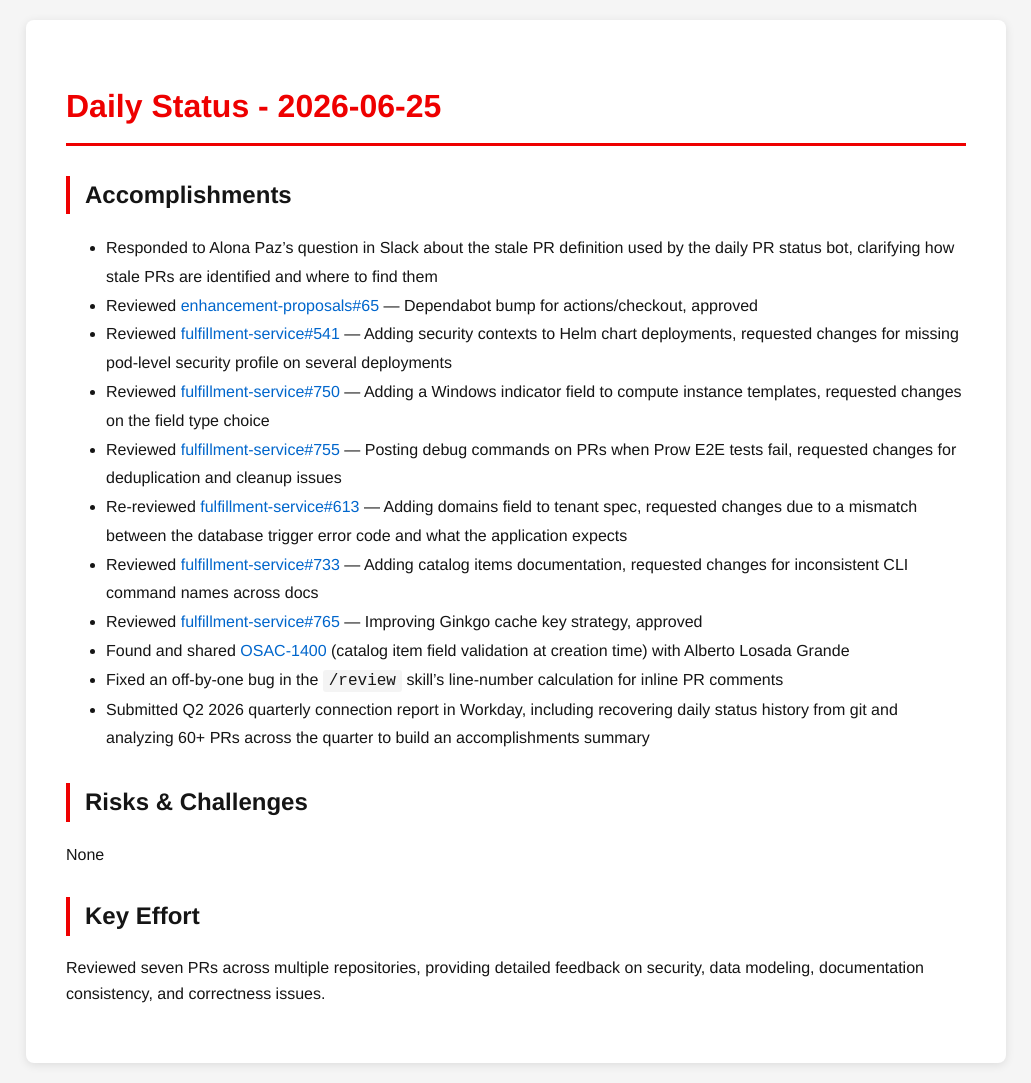
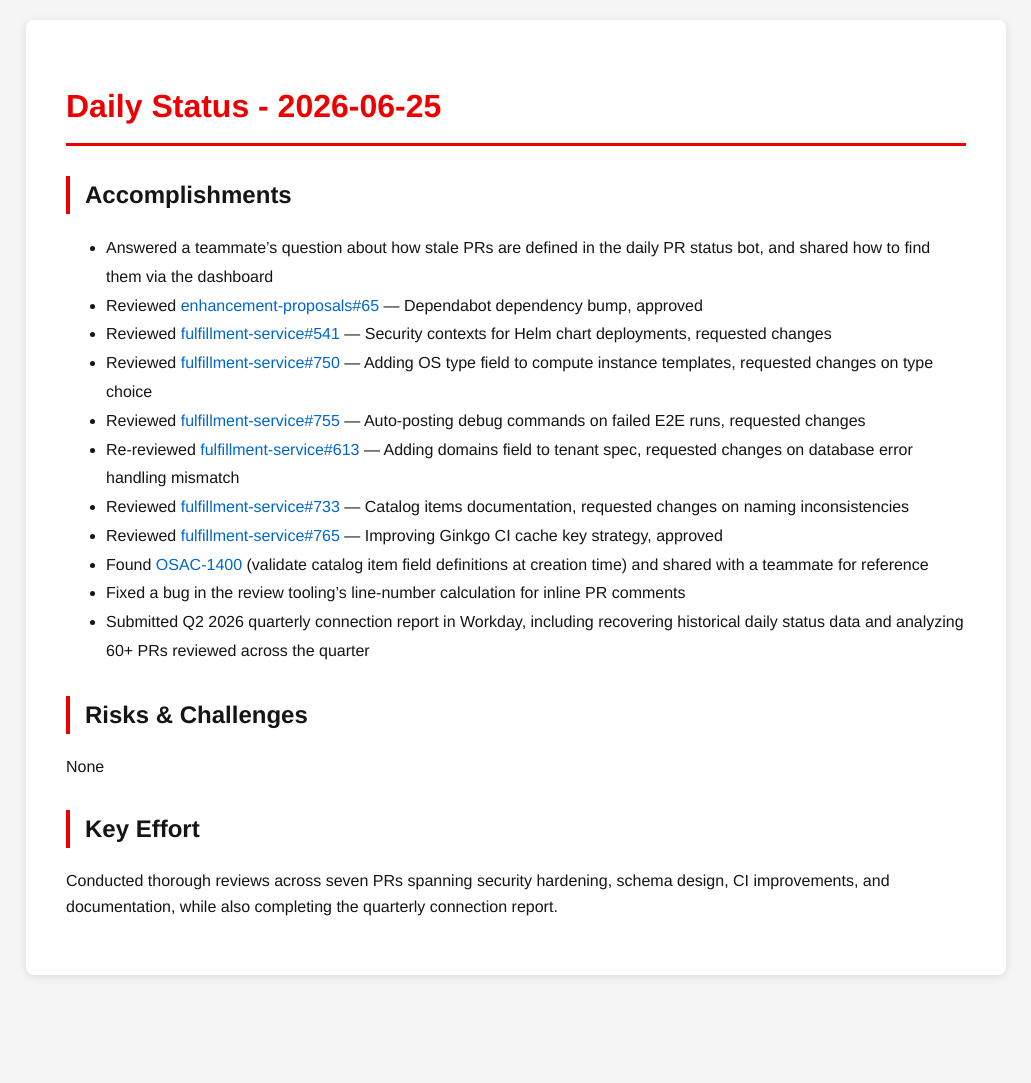
Before and after one commit to tzvatot/daily-status, a Jekyll site: the page built from 2026-06-25.md, in a window 1280 px wide. Shown: the whole page, without its empty margins (124-1155 px from the left). Built offline with Jekyll 4.4.1, drawn with Linux system fonts in a browser that asks for light colours; after the commit the page ends 995 px from its top, so only the background shows below that.

Commit message:
Daily status update - 2026-06-25

```diff
--- a/2026-06-25.md
+++ b/2026-06-25.md
@@ -7,20 +7,20 @@ date: 2026-06-25
 # Daily Status - 2026-06-25
 
 ## Accomplishments
-- Responded to Alona Paz's question in Slack about the stale PR definition used by the daily PR status bot, clarifying how stale PRs are identified and where to find them
-- Reviewed [enhancement-proposals#65](https://github.com/osac-project/enhancement-proposals/pull/65) — Dependabot bump for actions/checkout, approved
-- Reviewed [fulfillment-service#541](https://github.com/osac-project/fulfillment-service/pull/541) — Adding security contexts to Helm chart deployments, requested changes for missing pod-level security profile on several deployments
-- Reviewed [fulfillment-service#750](https://github.com/osac-project/fulfillment-service/pull/750) — Adding a Windows indicator field to compute instance templates, requested changes on the field type choice
-- Reviewed [fulfillment-service#755](https://github.com/osac-project/fulfillment-service/pull/755) — Posting debug commands on PRs when Prow E2E tests fail, requested changes for deduplication and cleanup issues
-- Re-reviewed [fulfillment-service#613](https://github.com/osac-project/fulfillment-service/pull/613) — Adding domains field to tenant spec, requested changes due to a mismatch between the database trigger error code and what the application expects
-- Reviewed [fulfillment-service#733](https://github.com/osac-project/fulfillment-service/pull/733) — Adding catalog items documentation, requested changes for inconsistent CLI command names across docs
-- Reviewed [fulfillment-service#765](https://github.com/osac-project/fulfillment-service/pull/765) — Improving Ginkgo cache key strategy, approved
-- Found and shared [OSAC-1400](https://redhat.atlassian.net/browse/OSAC-1400) (catalog item field validation at creation time) with Alberto Losada Grande
-- Fixed an off-by-one bug in the `/review` skill's line-number calculation for inline PR comments
-- Submitted Q2 2026 quarterly connection report in Workday, including recovering daily status history from git and analyzing 60+ PRs across the quarter to build an accomplishments summary
+- Answered a teammate's question about how stale PRs are defined in the daily PR status bot, and shared how to find them via the dashboard
+- Reviewed [enhancement-proposals#65](https://github.com/osac-project/enhancement-proposals/pull/65) — Dependabot dependency bump, approved
+- Reviewed [fulfillment-service#541](https://github.com/osac-project/fulfillment-service/pull/541) — Security contexts for Helm chart deployments, requested changes
+- Reviewed [fulfillment-service#750](https://github.com/osac-project/fulfillment-service/pull/750) — Adding OS type field to compute instance templates, requested changes on type choice
+- Reviewed [fulfillment-service#755](https://github.com/osac-project/fulfillment-service/pull/755) — Auto-posting debug commands on failed E2E runs, requested changes
+- Re-reviewed [fulfillment-service#613](https://github.com/osac-project/fulfillment-service/pull/613) — Adding domains field to tenant spec, requested changes on database error handling mismatch
+- Reviewed [fulfillment-service#733](https://github.com/osac-project/fulfillment-service/pull/733) — Catalog items documentation, requested changes on naming inconsistencies
+- Reviewed [fulfillment-service#765](https://github.com/osac-project/fulfillment-service/pull/765) — Improving Ginkgo CI cache key strategy, approved
+- Found [OSAC-1400](https://redhat.atlassian.net/browse/OSAC-1400) (validate catalog item field definitions at creation time) and shared with a teammate for reference
+- Fixed a bug in the review tooling's line-number calculation for inline PR comments
+- Submitted Q2 2026 quarterly connection report in Workday, including recovering historical daily status data and analyzing 60+ PRs reviewed across the quarter
 
 ## Risks & Challenges
 None
 
 ## Key Effort
-Reviewed seven PRs across multiple repositories, providing detailed feedback on security, data modeling, documentation consistency, and correctness issues.
+Conducted thorough reviews across seven PRs spanning security hardening, schema design, CI improvements, and documentation, while also completing the quarterly connection report.
```
